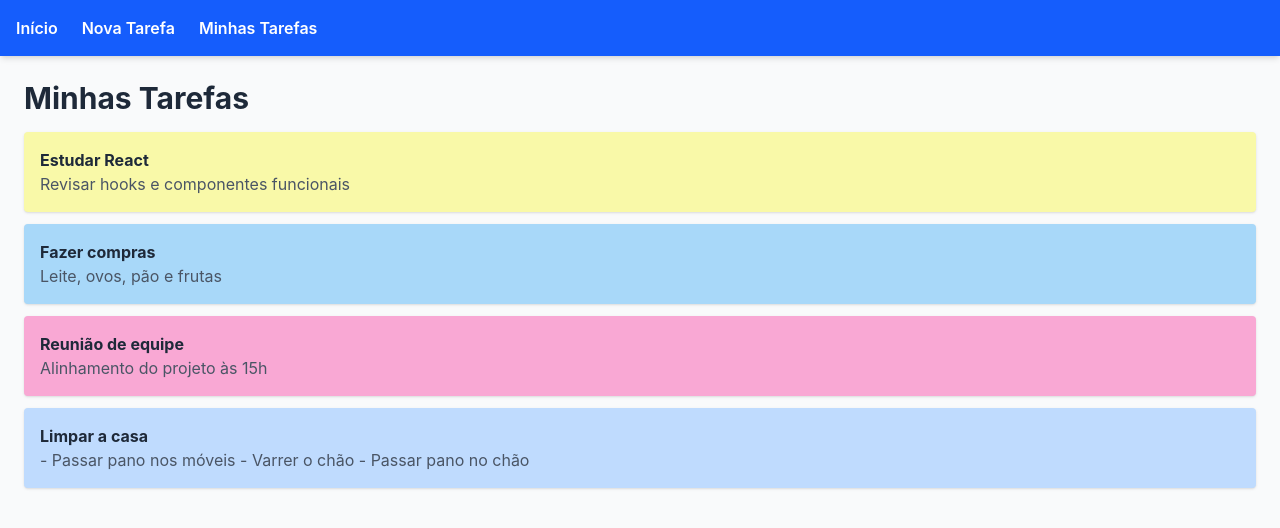
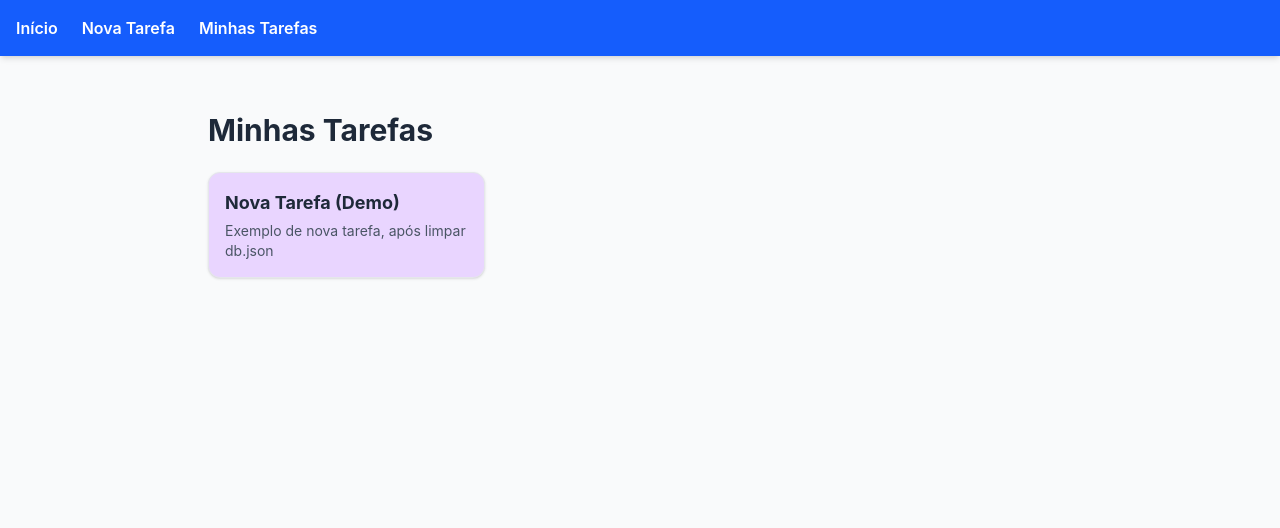
Before and after one commit to Mari1434/trabalho_frontend, a React (Vite) app in the folder projeto-tarefas/: page /minhas-tarefas in a window 1280 px wide. Shown: the top 528 px of the page. Built offline with nearby package versions, Linux system fonts and the light colour scheme; data requests are answered from the project's data file.

Commit message:
feat: cria componente TarefaCard e implementa listagem de tarefas. Fecha #6

```diff
--- a/projeto-tarefas/db.json
+++ b/projeto-tarefas/db.json
@@ -1,28 +1,10 @@
 {
   "tarefas": [
     {
-      "id": "1",
-      "titulo": "Estudar React",
-      "descricao": "Revisar hooks e componentes funcionais",
-      "corFundo": "#f9f9a8"
-    },
-    {
-      "id": "2",
-      "titulo": "Fazer compras",
-      "descricao": "Leite, ovos, pão e frutas",
-      "corFundo": "#a8d8f9"
-    },
-    {
-      "id": "3",
-      "titulo": "Reunião de equipe",
-      "descricao": "Alinhamento do projeto às 15h",
-      "corFundo": "#f9a8d4"
-    },
-    {
-      "corFundo": "#bfdbfe",
-      "titulo": "Limpar a casa",
-      "descricao": "- Passar pano nos móveis\n- Varrer o chão\n- Passar pano no chão",
-      "id": "TG7RQ_okIAM"
+      "corFundo": "#e9d5ff",
+      "titulo": "Nova Tarefa (Demo)",
+      "descricao": "Exemplo de nova tarefa, após limpar db.json",
+      "id": "e3qUSrn-rF4"
     }
   ],
   "$schema": "./node_modules/json-server/schema.json"
--- /dev/null
+++ b/projeto-tarefas/src/components/TarefaCard.jsx
@@ -0,0 +1,11 @@
+export default function TarefaCard({ tarefa }) {
+  return (
+    <div
+      className="p-4 rounded-xl shadow-sm border border-gray-200 hover:shadow-md transition-shadow"
+      style={{ backgroundColor: tarefa.corFundo }}
+    >
+      <h2 className="font-bold text-gray-800 text-lg mb-1">{tarefa.titulo}</h2>
+      <p className="text-gray-600 text-sm whitespace-pre-line">{tarefa.descricao}</p>
+    </div>
+  );
+}
--- a/projeto-tarefas/src/pages/ListaTarefas.jsx
+++ b/projeto-tarefas/src/pages/ListaTarefas.jsx
@@ -1,23 +1,30 @@
 import { useTarefas } from "../context/TarefaContext";
+import TarefaCard from "../components/TarefaCard";
 
 export default function ListaTarefas() {
   const { tarefas } = useTarefas();
 
+  if (!tarefas) {
+    return <p className="text-gray-500 mt-8 text-center">Carregando tarefas...</p>;
+  }
+
+  if (tarefas.length === 0) {
+    return (
+      <div className="flex flex-col items-center justify-center mt-16 text-center">
+        <span className="text-5xl mb-4">🗒️</span>
+        <p className="text-gray-500 text-lg">Nenhuma anotação encontrada.</p>
+      </div>
+    );
+  }
+
   return (
-    <>
-      <h1 className="text-3xl font-bold text-gray-800">Minhas Tarefas</h1>
-      <ul className="mt-4 flex flex-col gap-3">
+    <section className="max-w-4xl mx-auto py-8 px-4">
+      <h1 className="text-3xl font-bold text-gray-800 mb-6">Minhas Tarefas</h1>
+      <div className="grid grid-cols-1 sm:grid-cols-2 lg:grid-cols-3 gap-4">
         {tarefas.map((tarefa) => (
-          <li
-            key={tarefa.id}
-            className="p-4 rounded shadow"
-            style={{ backgroundColor: tarefa.corFundo }}
-          >
-            <h2 className="font-bold text-gray-800">{tarefa.titulo}</h2>
-            <p className="text-gray-600">{tarefa.descricao}</p>
-          </li>
+          <TarefaCard key={tarefa.id} tarefa={tarefa} />
         ))}
-      </ul>
-    </>
+      </div>
+    </section>
   );
 }
```
